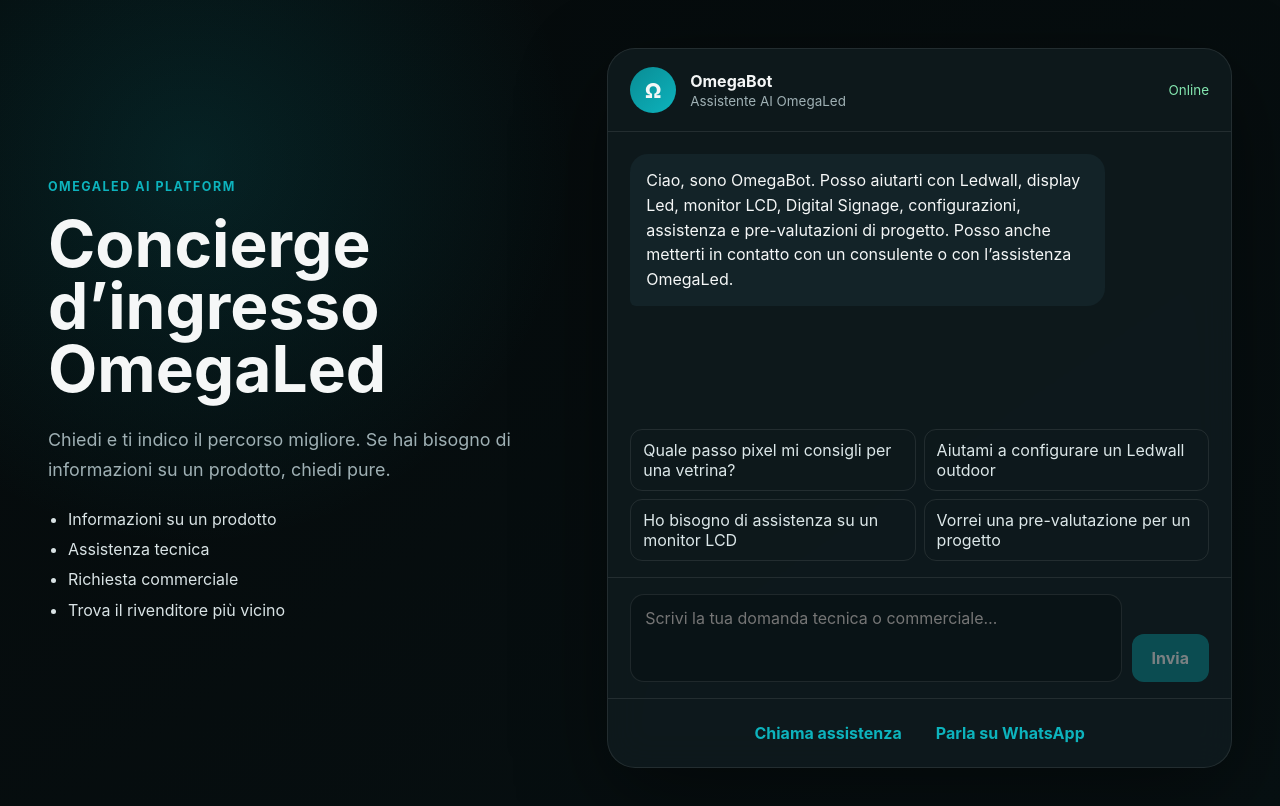
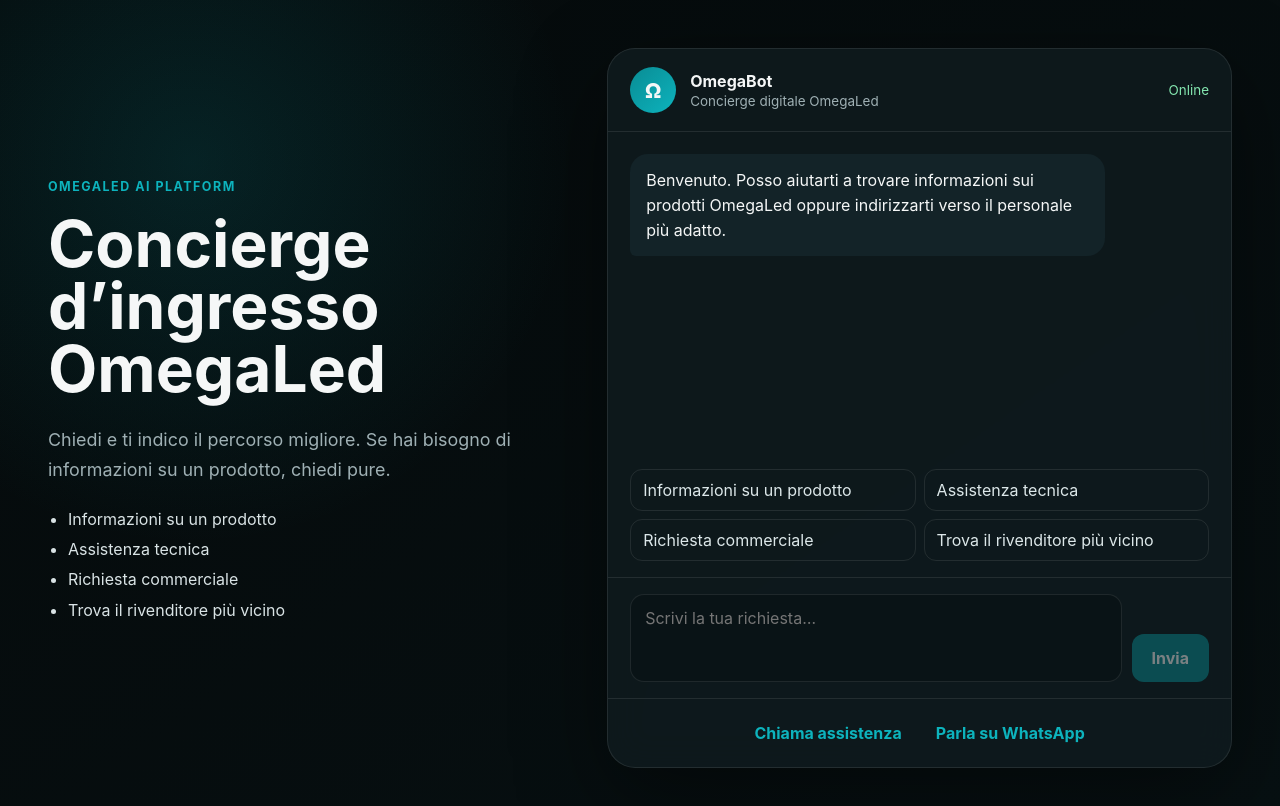
Before and after one commit to michelediciuccio-hue/omegaled-ai-assistant, a Next.js app: page / in a window 1280 px wide. Shown: the top 806 px of the page. Built offline with nearby package versions, Linux system fonts and the light colour scheme; no server answers.

Commit message:
feat: make public chat content configurable

```diff
--- a/components/chat/omega-chat.tsx
+++ b/components/chat/omega-chat.tsx
@@ -7,20 +7,23 @@
   content: string;
 };
 
-const starterPrompts = [
-  "Quale passo pixel mi consigli per una vetrina?",
-  "Aiutami a configurare un Ledwall outdoor",
-  "Ho bisogno di assistenza su un monitor LCD",
-  "Vorrei una pre-valutazione per un progetto",
-];
+type OmegaChatProps = {
+  displayName: string;
+  welcomeMessage: string;
+  inputPlaceholder: string;
+  submitLabel: string;
+  starterPrompts: string[];
+};
 
-export function OmegaChat() {
+export function OmegaChat({
+  displayName,
+  welcomeMessage,
+  inputPlaceholder,
+  submitLabel,
+  starterPrompts,
+}: OmegaChatProps) {
   const [messages, setMessages] = useState<ChatMessage[]>([
-    {
-      role: "assistant",
-      content:
-        "Ciao, sono OmegaBot. Posso aiutarti con Ledwall, display Led, monitor LCD, Digital Signage, configurazioni, assistenza e pre-valutazioni di progetto. Posso anche metterti in contatto con un consulente o con l’assistenza OmegaLed.",
-    },
+    { role: "assistant", content: welcomeMessage },
   ]);
   const [input, setInput] = useState("");
   const [loading, setLoading] = useState(false);
@@ -71,12 +74,12 @@
   }
 
   return (
-    <section className="chat-shell" aria-label="Chat con OmegaBot">
+    <section className="chat-shell" aria-label={`Chat con ${displayName}`}>
       <header className="chat-header">
         <div className="avatar" aria-hidden="true">Ω</div>
         <div>
-          <strong>OmegaBot</strong>
-          <span>Assistente AI OmegaLed</span>
+          <strong>{displayName}</strong>
+          <span>Concierge digitale OmegaLed</span>
         </div>
         <span className="status">Online</span>
       </header>
@@ -102,11 +105,11 @@
         <textarea
           value={input}
           onChange={(event) => setInput(event.target.value)}
-          placeholder="Scrivi la tua domanda tecnica o commerciale…"
+          placeholder={inputPlaceholder}
           rows={3}
           maxLength={8000}
         />
-        <button type="submit" disabled={!canSend}>Invia</button>
+        <button type="submit" disabled={!canSend}>{submitLabel}</button>
       </form>
 
       <footer className="support-bar">
```
